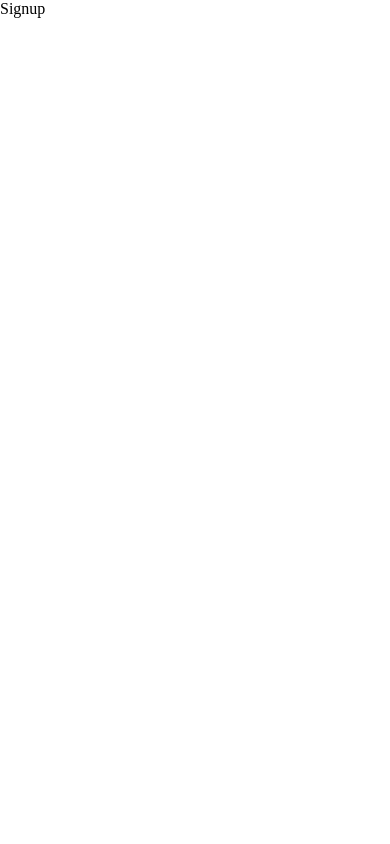
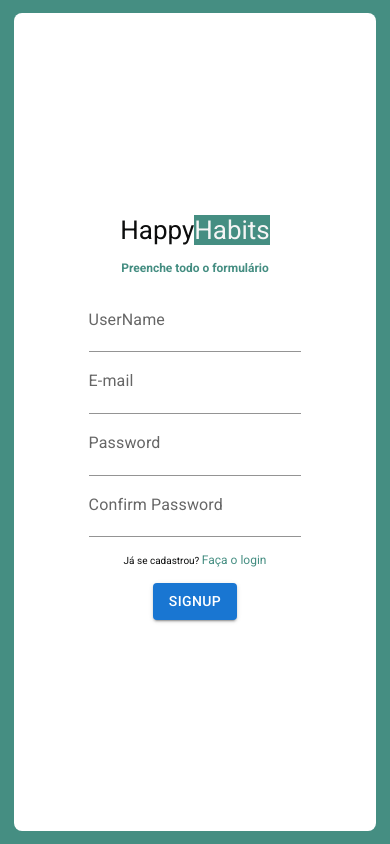
Before and after one commit to thdias00/projeto-habitos, a React (Create React App) app: page /signup in a window 390 px wide. Built offline with nearby package versions, Linux system fonts and the light colour scheme.

Commit message:
feat(added component formregister into signup component page): formRegister component and Signup pag
FormRegister component into Signup page with image, headers and mobile 1st

```diff
--- a/src/components/FormLogin/index.jsx
+++ b/src/components/FormLogin/index.jsx
@@ -7,7 +7,7 @@ import TextField from '@mui/material/TextField';
 import ComponentButton from "../Button";
 import { useAuth } from "../../providers/auth";
 import Box from '@mui/material/Box';
-import { Button } from "@mui/material";
+import LogoName from '../LogoName';
 
 const FormLogin = () => {
   const formSchema = yup.object().shape({
@@ -40,6 +40,7 @@ const FormLogin = () => {
 
   return (<>
     <FormLoginContainer>
+      <LogoName welcome/>
       <div className='upper-title'>
         <span><span className='highlight'>Entrar</span> na sua conta</span>
       </div>
@@ -76,9 +77,9 @@ const FormLogin = () => {
               helperText={errors.password?.message}
               {...register("password")}
             />
-          <LinkContainer className='highlight' to='/register'>Esqueceu a senha?</LinkContainer>
-          <div className='links'>Não tens conta? <LinkContainer to='/register' className='highlight'>Crie aqui</LinkContainer></div>
-        <ComponentButton sx={{ width: '50px' }} type='submit'>Login</ComponentButton>
+          <LinkContainer className='highlight' to='/signup'>Esqueceu a senha?</LinkContainer>
+          <div className='links'>Não tens conta? <LinkContainer to='/signup' className='highlight'>Crie aqui</LinkContainer></div>
+        <ComponentButton variant='contained' sx={{ width: '50px' }} type='submit'>Login</ComponentButton>
       </Box>
       </form>
 
--- a/src/components/FormLogin/styles.js
+++ b/src/components/FormLogin/styles.js
@@ -2,7 +2,9 @@ import styled from "styled-components";
 import { Link } from "react-router-dom";
 
 export const FormLoginContainer = styled.div`
-
+  display: flex;
+  flex-direction: column;
+  align-items: center;
   .links {
     font-size: 10px;
     margin: 1rem 0;
@@ -14,94 +16,9 @@ span, .highlight {
     margin: auto;
   }
   .upper-title {
+    margin: 2rem 0 0 0;
     display: flex;
   }
-.button{
-  /* margin: auto; */
-  /* display: flex;
-  justify-content: center; */
-}
-  /* background-color: #FFFFFF;
-  border: 2px solid var(--gray-0);
-  border-radius: 5px; */
-
-  /* box-shadow: inset 0 0 1em #F0F0F0; */
-
-  /* width: 310px;
-
-  display: flex;
-  flex-direction: column;
-  justify-content: center;
-  align-items: center; */
-
-  /* span{
-    font-size: 12px;
-  } */
-
-  /* form {
-    display: flex;
-    flex-direction: column;
-    justify-content: center;
-    align-items: center; */
-
-    /* border-radius: 8px; */
-
-    /* padding: 1rem 0;
-  } */
-
-  /* input {
-    padding: 1rem 0;
-    margin: 0.4rem;
-
-    border: none;
-
-    border-radius: 8px;
-
-    width: 200px;
-    height: 20px;
-  }
-
-  @media (min-width: 768px) {
-    width: 500px;
-  } */
-
-  /* button {
-    background-color: none;
-    border: none;
-
-    border-radius: 8px;
-    background-color: lightblue;
-
-    padding: 1rem;
-    margin: 0.4rem;
-
-    width: 232px;
-    height: 52px;
-
-    display: flex;
-    justify-content: center;
-    align-items: center;
-
-    cursor: pointer;
-
-    :hover{
-      filter: brightness(0.9);
-    }
-
-
-
-  } */
-
-
-
-
-
-  /* .comment-top {
-    color: var(--gray-50)
-  }
-  .comment-bottom {
-    margin: 0 0 .6rem 0;
-  } */
 `;
 
 export const LinkContainer = styled(Link)`
--- /dev/null
+++ b/src/components/FormRegister/index.jsx
@@ -0,0 +1,100 @@
+// import { SignupContainer } from "./styles";
+import * as yup from 'yup';
+import { useForm} from "react-hook-form";
+import { yupResolver } from '@hookform/resolvers/yup';
+import { Link } from "react-router-dom";
+import api from "../../services/api";
+import ComponentButton from '../Button';
+import TextField from '@mui/material/TextField';
+import toast from 'react-hot-toast';
+import { FormRegisterContainer, LinkContainer } from './styles';
+import LogoName from '../LogoName';
+
+const FormRegister = () => {
+  const formSchema = yup.object().shape({
+    username: yup.string().required('Nome obrigatório').matches(/^[a-zA-Z\s]+$/, "Nome somente com letras"),
+    email: yup.string().required('E-mail obrigatório').email('E-mail inválido'),
+    password: yup
+      .string()
+      .required('Senha obrigatória')
+      .min(8, 'Deve ter ao menos 8 caracteres')
+      .matches(/^(?=.*[a-z])/, "Deve ter ao menos uma letra minúscula")
+      .matches(/^(?=.*[A-Z])/, "Deve ter ao menos uma letra maiúscula")
+      .matches(/^(.*[0-9].*)/, "Deve ter ao menos um número")
+      .matches(/^.*[!@#$%^&*()_+\-=[\]{};':"\\|,.<>/?].*$/, "Deve ter ao menos um caracter especial"),
+    password_conf: yup.string().required('Confirmação de senha obrigatória').test('passwords-match', 'Senhas diferentes!', function (value) { return this.parent.password === value })
+  });
+
+  const {
+    register,
+    handleSubmit,
+    formState: { errors },
+    reset,
+  } = useForm({
+    resolver: yupResolver(formSchema),
+  });
+
+  const onSubmitFunction = (data) => {
+    delete data.password_conf;
+    api.post('/users/', data)
+      .then(response => {
+        toast.success('Success');
+        reset();
+      })
+      .catch(err => {
+        toast.error('Error');
+      })
+  }
+
+  return (<>
+    <FormRegisterContainer>
+      <LogoName welcome />
+      <div className='subtitle'>Preenche todo o formulário</div>
+      <form onSubmit={handleSubmit(onSubmitFunction)}>
+        <TextField
+          variant="standard"
+          type="text"
+          label="UserName"
+          error={!!errors.username}
+          helperText={errors.username?.message}
+          {...register("username")}
+          size="small"
+        />
+        <TextField
+          variant="standard"
+          type="email"
+          label="E-mail"
+          error={!!errors.email}
+          helperText={errors.email?.message}
+          {...register("email")}
+          size="small"
+        />
+        <TextField
+          variant="standard"
+          type="password"
+          label="Password"
+          error={!!errors.password}
+          helperText={errors.password?.message}
+          {...register("password")}
+          size="small"
+        />
+        <TextField
+          variant="standard"
+          type="password"
+          label="Confirm Password"
+          error={!!errors.password_conf}
+          helperText={errors.password_conf?.message}
+          {...register("password_conf")}
+          size="small"
+        />
+        <div className='links'>Já se cadastrou? <LinkContainer to='/login' className='highlight'>Faça o login</LinkContainer></div>
+        <ComponentButton
+          variant='contained'
+        type='submit'>
+        Signup</ComponentButton>
+      </form>
+    </FormRegisterContainer>
+  </>)
+}
+
+export default FormRegister
--- /dev/null
+++ b/src/components/FormRegister/styles.js
@@ -0,0 +1,63 @@
+import styled from "styled-components";
+import { Link } from "react-router-dom";
+
+export const FormRegisterContainer = styled.div`
+  background-color: #FFFFFF;
+  border: 2px solid var(--gray-0);
+  border-radius: 5px;
+  width: 310px;
+  display: flex;
+  flex-direction: column;
+  justify-content: center;
+  align-items: center;
+
+  .links {
+    font-size: 10px;
+    margin: 1rem 0;
+  }
+
+  .subtitle {
+    font-size: 12px;
+    font-weight: bold;
+    color: var(--green);
+  }
+  span, .highlight {
+    color: var(--green);
+    font-size: 12px;
+    text-align: center;
+    margin: auto;
+  }
+  .upper-title {
+    display: flex;
+  }
+
+  form {
+    display: flex;
+    flex-direction: column;
+    justify-content: center;
+    align-items: center;
+    padding: 1rem 0;
+  }
+
+  input {
+    padding: .4rem 0;
+    margin: 0.4rem;
+
+    border: none;
+
+    border-radius: 8px;
+
+    width: 200px;
+    height: 20px;
+  }
+
+  @media (min-width: 768px) {
+    width: 500px;
+  }
+
+`;
+
+export const LinkContainer = styled(Link)`
+  font-size: 10px;
+  text-decoration: none;
+`;
--- /dev/null
+++ b/src/components/LogoName/index.jsx
@@ -0,0 +1,11 @@
+import { LogoNameContainer } from "./style"
+
+const LogoName = ({...rest}) => {
+  return (
+    <LogoNameContainer {...rest}>
+      <div className='logo-title'>Happy<div className='logo-highlight'>Habits</div></div>
+    </LogoNameContainer>
+  )
+}
+
+export default LogoName
--- /dev/null
+++ b/src/components/LogoName/style.js
@@ -0,0 +1,17 @@
+import styled from "styled-components";
+
+export const LogoNameContainer = styled.div`
+display: inline;
+  margin: .4rem 0 1rem 0;
+  .logo-title {
+    font-size: 26px;
+    color: var(--black);
+  }
+
+  .logo-highlight {
+    display: inline;
+    font-size: 26px;
+    color: ${props => props.welcome ? `var(--white)` : `var(--green)`};
+    background-color: ${props => props.welcome ? `var(--green)` : `var(--white)`};
+  }
+`;
--- a/src/pages/Login/index.jsx
+++ b/src/pages/Login/index.jsx
@@ -1,15 +1,15 @@
 import FormLogin from "../../components/FormLogin";
-import { LoginPageContainer, Background, MainContainer, SideLeft, SideRight } from "./style";
+import { LoginPageContainer, Background, MainContainer, SideForm, SideImage } from "./style";
 
 const LoginPage = () => {
   return (
     <LoginPageContainer>
       <Background>
         <MainContainer>
-          <SideLeft>
+          <SideForm>
             <FormLogin/>
-          </SideLeft>
-          <SideRight/>
+          </SideForm>
+          <SideImage/>
         </MainContainer>
       </Background>
 
--- a/src/pages/Login/style.js
+++ b/src/pages/Login/style.js
@@ -1,22 +1,15 @@
 import styled from 'styled-components';
-// import LoginSide from "../../assets/login.png";
+import LoginSide from "../../assets/decision_making2.png";
 
 export const LoginPageContainer = styled.div`
   height: 100vh;
 `;
 
 export const Background = styled.div`
-  background-color: #458E82;
+  background-color: var(--green);
   width: 100vw;
-  /* max-width: 100%; */
   height: 100vh;
   overflow: hidden;
-  /* max-height: 100%; */
-
-  /* margin: 0;
-  padding: 0;
-  box-sizing: border-box; */
-
   display: flex;
   justify-content: center;
   align-items: center;
@@ -26,28 +19,27 @@ export const MainContainer = styled.div`
   border-radius: 8px;
   width: 93%;
   height: 97%;
-
   display: flex;
   justify-content: center;
   @media (min-width: 768px) {
-    width: 700px;
-    height: 400px;
+    width: 750px;
+    height: 500px;
   }
 `;
-export const SideLeft = styled.div`
+export const SideForm = styled.div`
   height: 100%;
   width: 50%;
   display: flex;
   justify-content: center;
   align-items: center;
 `;
-export const SideRight = styled.div`
+export const SideImage = styled.div`
   display: none;
   @media (min-width: 768px) {
     width: 50%;
-    /* height: 100vh; */
     display: block;
-    background: url("https://picsum.photos/400") no-repeat center;
+    background: url(${LoginSide}) no-repeat center;
+    background-size: cover;
     border-radius: 0 8px 8px 0;
   }
 `;
--- a/src/pages/Signup/index.jsx
+++ b/src/pages/Signup/index.jsx
@@ -1,8 +1,19 @@
+import FormRegister from "../../components/FormRegister";
+import { SignupContainer, Background, MainContainer, SideForm, SideImage } from "./style";
+
 const Signup = () => {
-    return (
-        <div>
-            Signup
-        </div>
-    )
+  return (
+    <SignupContainer>
+      <Background>
+        <MainContainer>
+          <SideImage/>
+          <SideForm>
+            <FormRegister/>
+          </SideForm>
+        </MainContainer>
+      </Background>
+    </SignupContainer>
+  )
 }
-export default Signup;
+
+export default Signup
--- a/src/pages/Signup/style.js
+++ b/src/pages/Signup/style.js
@@ -0,0 +1,45 @@
+import styled from 'styled-components';
+import LoginSide from "../../assets/decision_making2.png";
+
+export const SignupContainer = styled.div`
+  height: 100vh;
+`;
+
+export const Background = styled.div`
+  background-color: var(--green);
+  width: 100vw;
+  height: 100vh;
+  overflow: hidden;
+  display: flex;
+  justify-content: center;
+  align-items: center;
+`;
+export const MainContainer = styled.div`
+  background-color: white;
+  border-radius: 8px;
+  width: 93%;
+  height: 97%;
+  display: flex;
+  justify-content: center;
+  @media (min-width: 768px) {
+    width: 750px;
+    height: 500px;
+  }
+`;
+export const SideForm = styled.div`
+  height: 100%;
+  width: 50%;
+  display: flex;
+  justify-content: center;
+  align-items: center;
+`;
+export const SideImage = styled.div`
+  display: none;
+  @media (min-width: 768px) {
+    width: 50%;
+    display: block;
+    background: url(${LoginSide}) no-repeat center;
+    background-size: cover;
+    border-radius: 8px 0 0 8px;
+  }
+`;
--- a/src/styles/global.js
+++ b/src/styles/global.js
@@ -12,4 +12,12 @@ export default createGlobalStyle`
     --black: #0C0D0D;
     --green: #458E82;
   }
+
+  body {
+    font-family: 'Roboto', sans-serif;
+    font-weight: 400;
+    color: var(--black);
+    background-color: var(--white);
+    overflow-x: hidden;
+  }
 `;
```
Also changed, not shown: src/assets/decision_making.webp (added), src/assets/decision_making2.png (added). Lines whose indentation alone changed are shown as unchanged.
